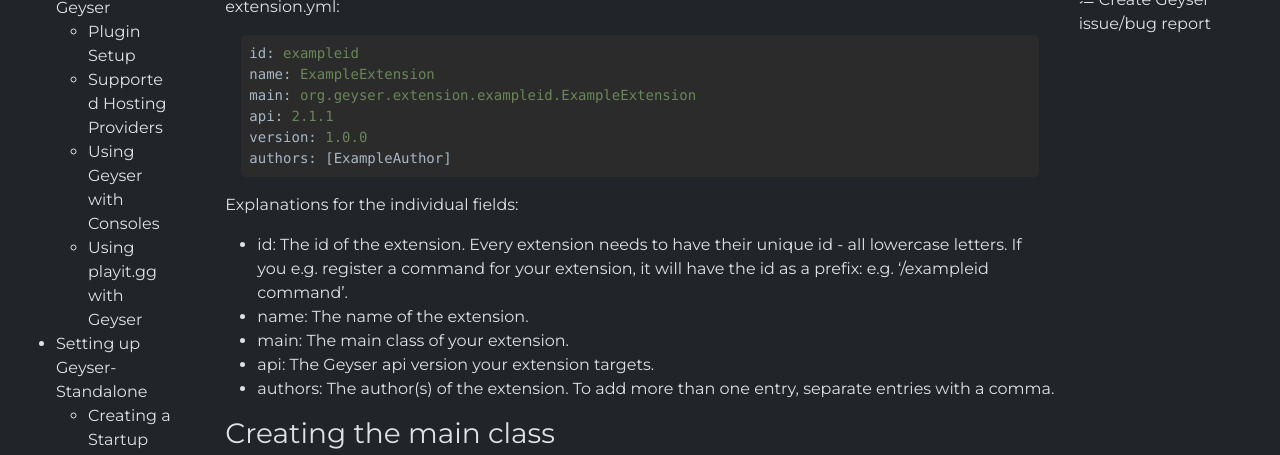
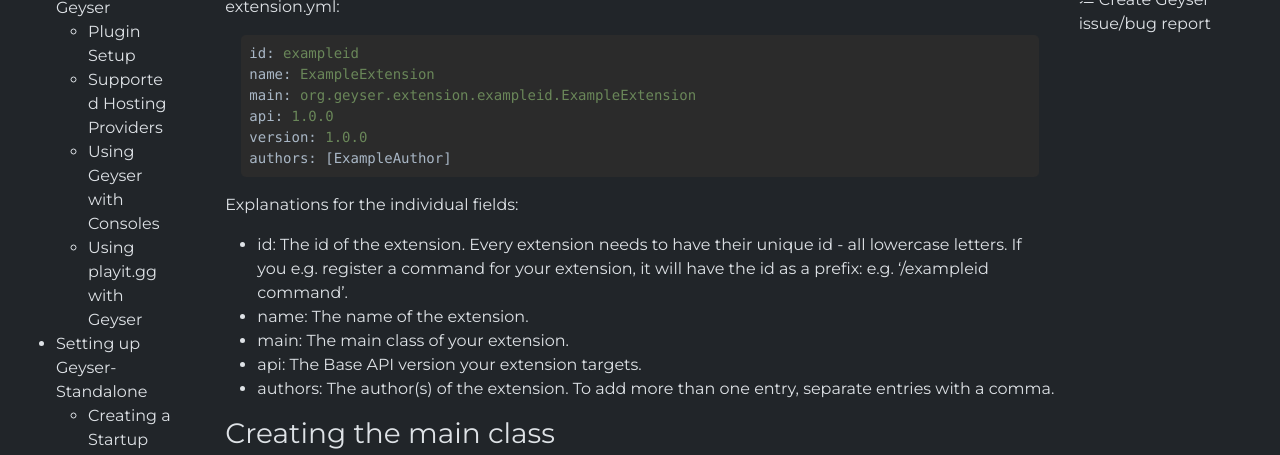
Before and after one commit to GeyserMC/GeyserWiki, a Jekyll site: the page built from _docs/geyser/extensions.md, in a window 1280 px wide and 900 px high, scrolled down 798 px. Shown: the part 152-607 px from the top of the window. Built offline with Jekyll 4.4.1, drawn with Linux system fonts in a browser that asks for light colours.

Commit message:
extensions currently target Base API version

````diff
--- a/_docs/geyser/extensions.md
+++ b/_docs/geyser/extensions.md
@@ -32,7 +32,7 @@
 id: exampleid
 name: ExampleExtension
 main: org.geyser.extension.exampleid.ExampleExtension
-api: 2.1.1
+api: 1.0.0
 version: 1.0.0
 authors: [ExampleAuthor]
 ```
@@ -41,7 +41,7 @@
 - id: The id of the extension. Every extension needs to have their unique id - all lowercase letters. If you e.g. register a command for your extension, it will have the id as a prefix: e.g. '/exampleid command'.
 - name: The name of the extension.
 - main: The main class of your extension.
-- api: The Geyser api version your extension targets.
+- api: The Base API version your extension targets.
 - authors: The author(s) of the extension. To add more than one entry, separate entries with a comma.
 
 ### Creating the main class
````
